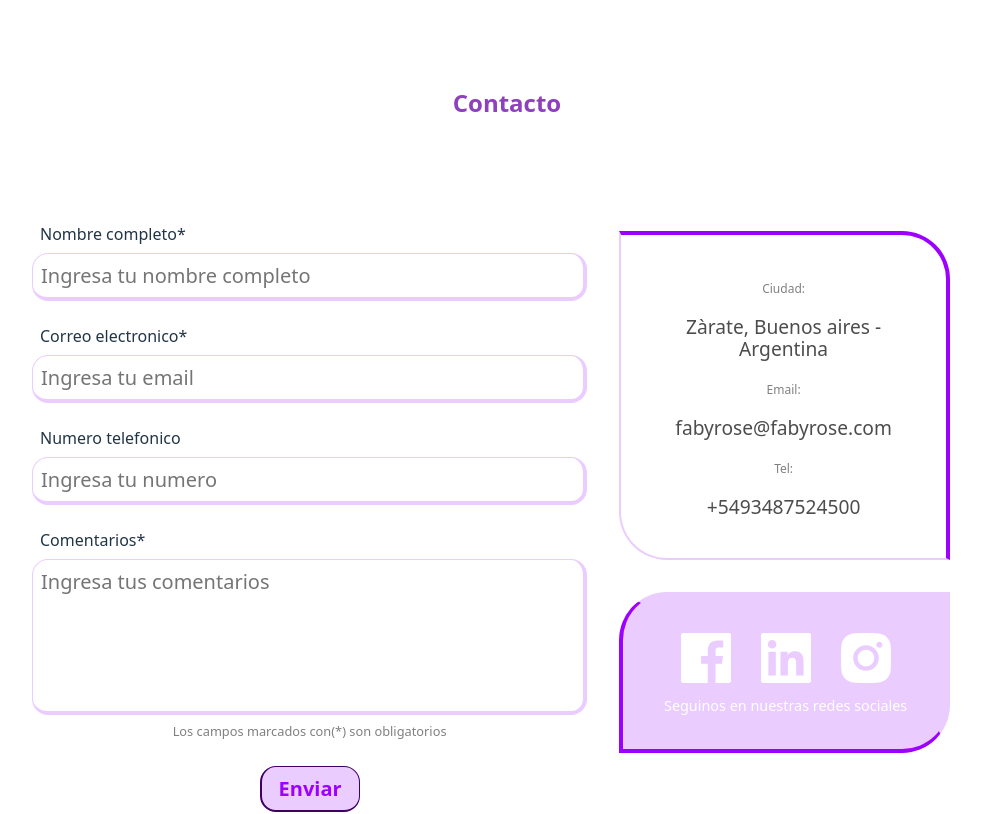
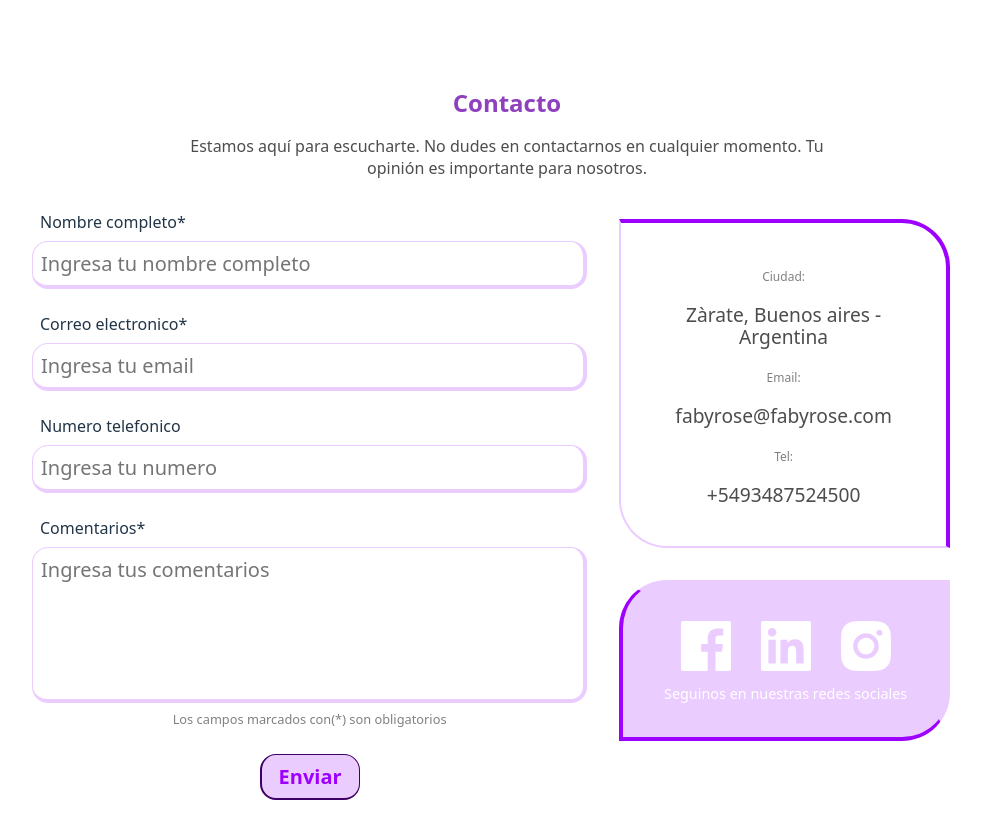
Before and after one commit to BodemanBoris/profesion-fabyrose.github.io, a React (Vite) app: page / in a window 1280 px wide. Shown: the part 4800-5614 px from the top of the page, without its empty margins (133-1114 px from the left). Built offline with nearby package versions, Linux system fonts and the light colour scheme.

Commit message:
Se ajusto el margin de la seccion contacto y se agrego un texto

```diff
--- a/src/Components/Main/Contacto/Contacto.css
+++ b/src/Components/Main/Contacto/Contacto.css
@@ -96,6 +96,7 @@ p small {
 @media (min-width: 950px) {
   .contacto__flex {
     display: flex;
+    margin-top: 0.5rem;
   }
   .contact__form {
     width: 65%;
--- a/src/Components/Main/Contacto/Contacto.jsx
+++ b/src/Components/Main/Contacto/Contacto.jsx
@@ -9,6 +9,10 @@ const Contacto = () => {
   return (
     <>
       <h2>Contacto</h2>
+      <p className="texto__largo">
+        Estamos aquí para escucharte. No dudes en contactarnos en cualquier
+        momento. Tu opinión es importante para nosotros.
+      </p>
       <section className="contacto__flex">
         <div className="contact__form">
           <form
```
